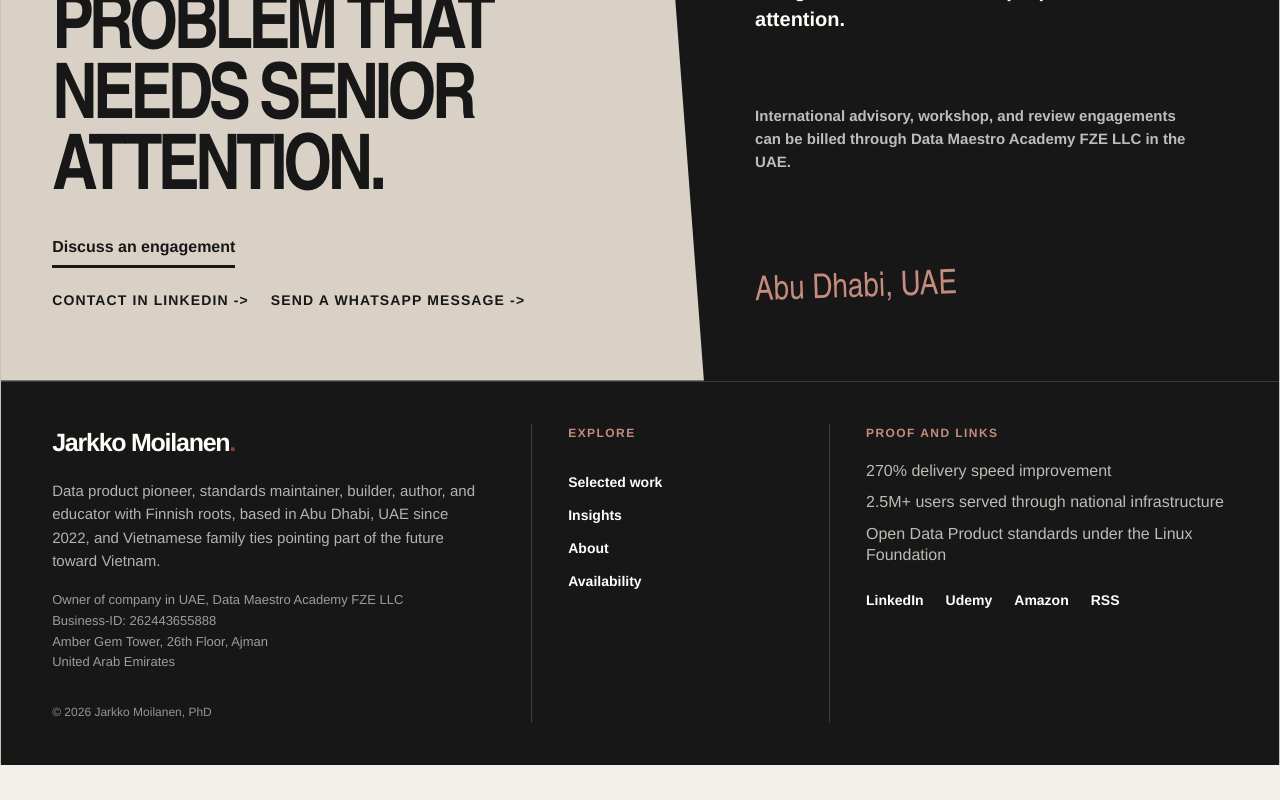
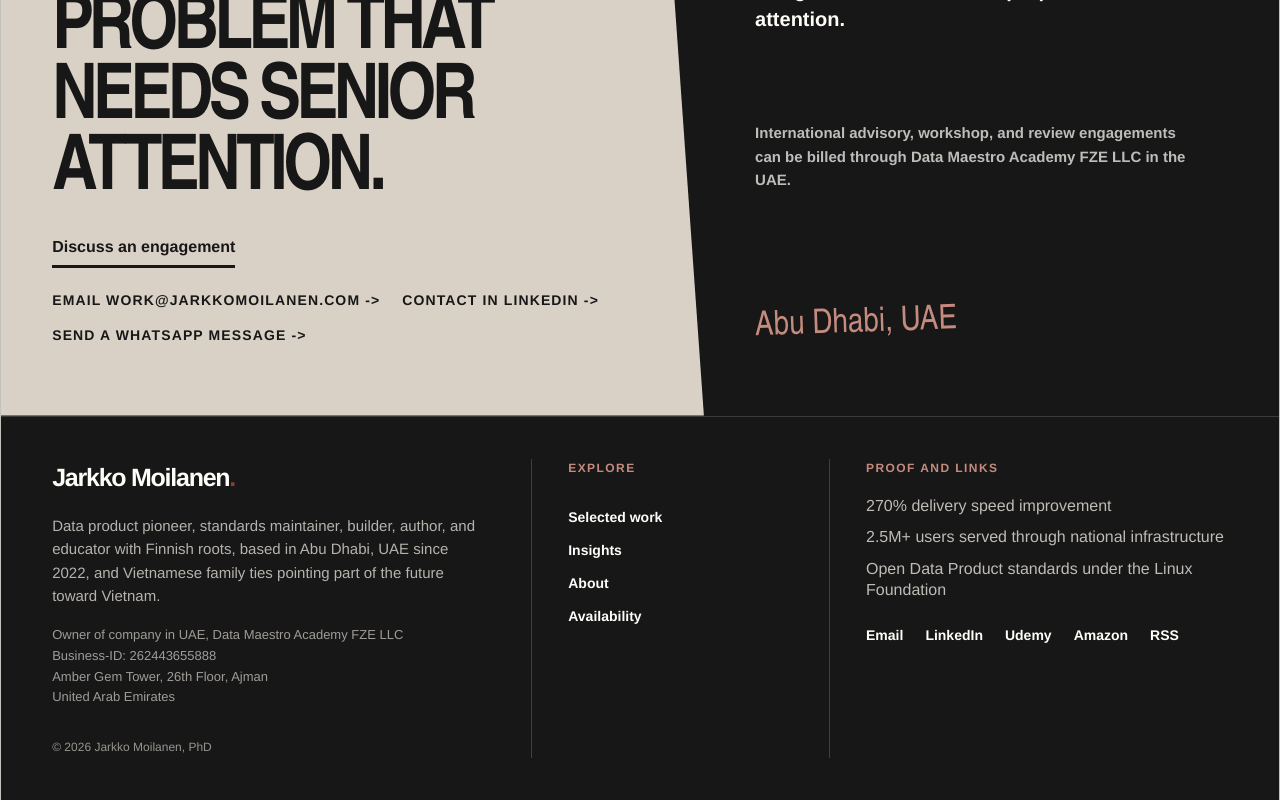
Before and after one commit to kyyberi/jarkko, a Next.js app: page / in a window 1280 px wide. Shown: the part 6329-7129 px from the top of the page. Before the commit the page ends 7094 px from the top, so only its background shows below. Built offline with nearby package versions, Linux system fonts and the light colour scheme.

Commit message:
Add work email contact link

```diff
--- a/app/page.tsx
+++ b/app/page.tsx
@@ -380,6 +380,9 @@ export default function Home() {
             <h2>Bring me the problem that needs senior attention.</h2>
             <div className="cta-lead">Discuss an engagement</div>
             <div className="cta-channels" aria-label="Contact channels">
+              <a href="mailto:work@jarkkomoilanen.com">
+                Email work@jarkkomoilanen.com <Arrow />
+              </a>
               <a href="https://www.linkedin.com/in/jarkkomoilanen/">
                 Contact in LinkedIn <Arrow />
               </a>
--- a/app/site.tsx
+++ b/app/site.tsx
@@ -348,6 +348,7 @@ export function Footer() {
           <li>Open Data Product standards under the Linux Foundation</li>
         </ul>
         <div className="footer-links">
+          <a href="mailto:work@jarkkomoilanen.com">Email</a>
           <a href="https://www.linkedin.com/in/jarkkomoilanen/">LinkedIn</a>
           <a href="https://www.udemy.com/user/jarkko-moilanen/">Udemy</a>
           <a href="https://us.amazon.com/stores/Jarkko-Moilanen/author/B0B66HTHLM?ref=ap_rdr&shoppingPortalEnabled=true">
```
